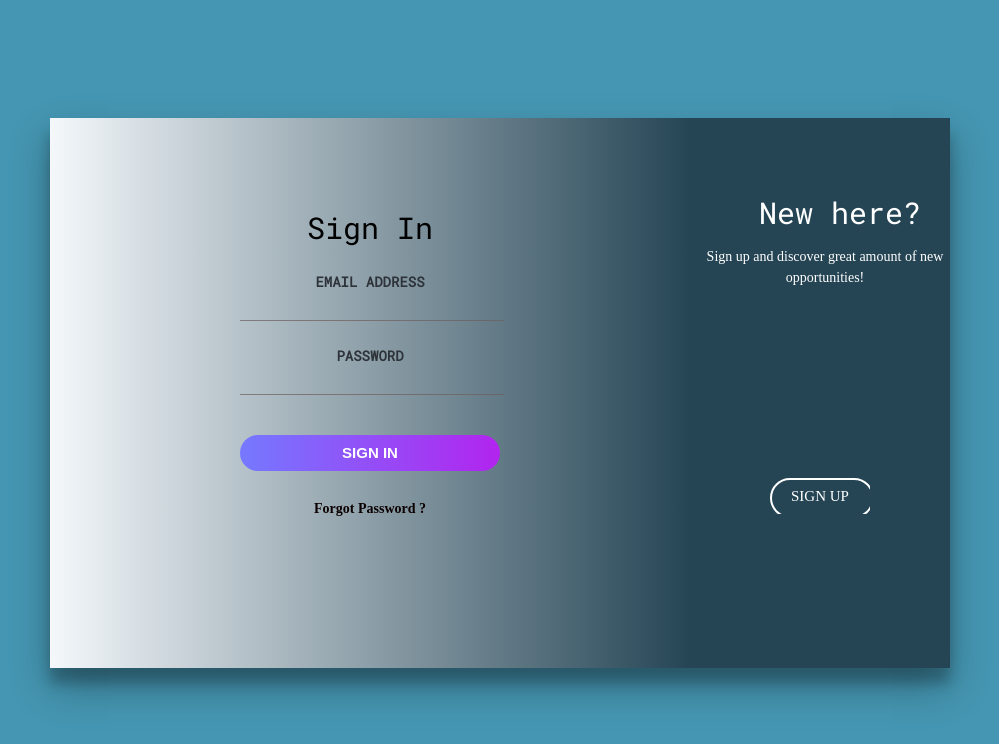
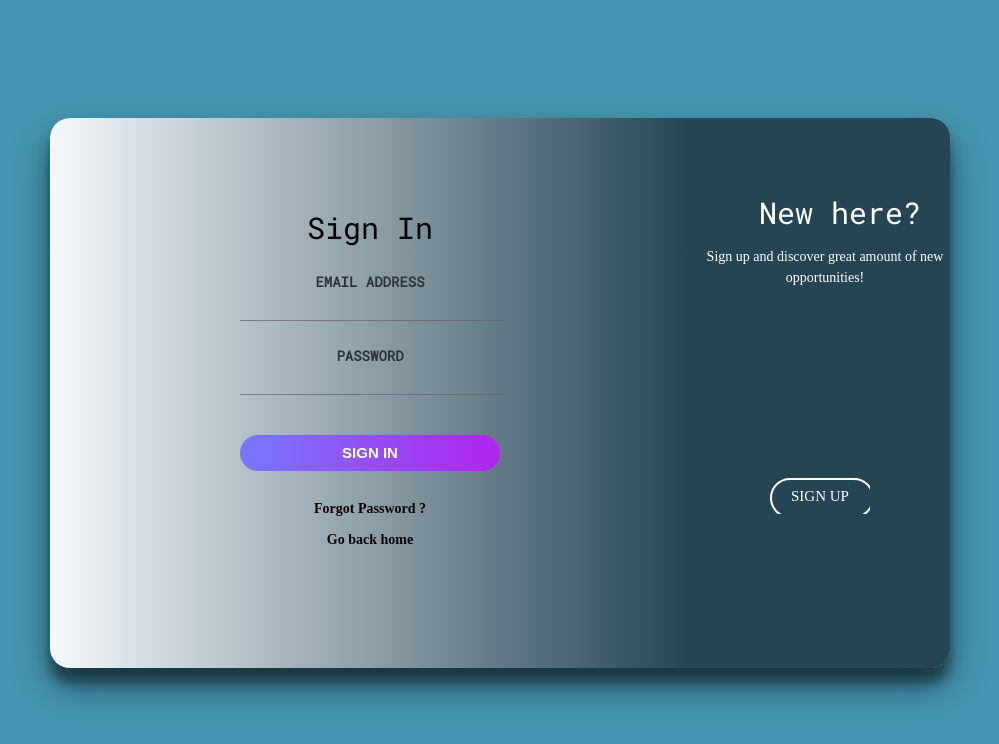
Before and after one commit to ruky00/eCARMARKET, a Vue app in the folder eCARMARKET/frontend/ecarmarket/: page /login in a window 1280 px wide. Shown: the top 744 px of the page, without its empty margins (140-1139 px from the left). Built offline with nearby package versions, Linux system fonts and the light colour scheme; a web font is replaced by a local one.

Commit message:
login vue update

```diff
--- a/eCARMARKET/frontend/ecarmarket/src/assets/css/login.css
+++ b/eCARMARKET/frontend/ecarmarket/src/assets/css/login.css
@@ -5,6 +5,8 @@ html{
     width: 100%;
     background: var(--half-baked-500);
 }
+
+
 
 input, button{
     border:none;
@@ -21,7 +23,8 @@ input, button{
     width: 900px;
     height: 550px;
     background:var(--half-baked-900);
-    box-shadow: 0 19px 38px rgba(0, 0, 0, 0.30), 0 15px 12px rgba(0, 0, 0, 0.22);
+    border-radius: 20px;
+    box-shadow: 0 19px 38px rgba(0, 0, 0, 0.415), 0 15px 12px rgba(0, 0, 0, 0.416);
   }
 
   .form{
--- a/eCARMARKET/frontend/ecarmarket/src/components/authComponents/LoginComponent.vue
+++ b/eCARMARKET/frontend/ecarmarket/src/components/authComponents/LoginComponent.vue
@@ -12,6 +12,7 @@
       </label>
       <button class="submit" type="button">Sign In</button>
       <p class="forgot-pass">Forgot Password ?</p>
+    <router-link to="/" style="text-decoration: none;"><p class="forgot-pass">Go back home</p></router-link>
     </div>
 
     <div class="sub-cont">
```
